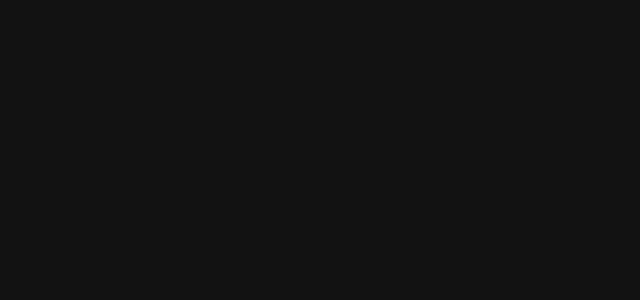
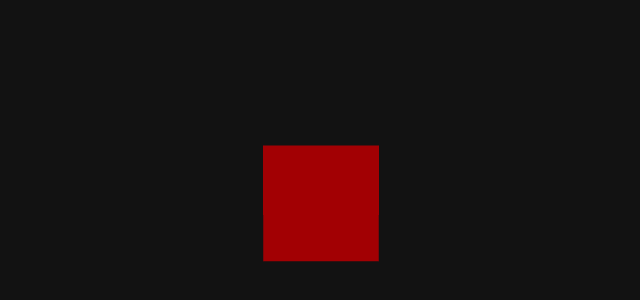
Before and after one commit to ninofiliu/my-first-3d-game-uwu, a React (Vite) app: page / in a window 1280 px wide. Shown: the part 206-506 px from the top of the page, without its empty margins (327-967 px from the left). Built offline with nearby package versions, Linux system fonts and the light colour scheme.

Commit message:
r3f setup

```diff
--- a/package.json
+++ b/package.json
@@ -10,8 +10,11 @@
     "preview": "vite preview"
   },
   "dependencies": {
+    "@react-three/fiber": "^8.13.0",
+    "@types/three": "^0.152.0",
     "react": "^18.2.0",
-    "react-dom": "^18.2.0"
+    "react-dom": "^18.2.0",
+    "three": "^0.152.2"
   },
   "devDependencies": {
     "@types/react": "^18.0.28",
--- /dev/null
+++ b/src/App.tsx
@@ -0,0 +1,21 @@
+import { useFrame } from "@react-three/fiber";
+import { useRef } from "react";
+import type { Mesh } from "three";
+import { x } from "./shorts";
+
+export const App = () => {
+  const mesh = useRef<Mesh>(null);
+  useFrame((_, delta) => {
+    x(mesh.current).rotation.x += delta;
+  });
+  return (
+    <>
+      <ambientLight />
+      <pointLight position={[10, 10, 10]} />
+      <mesh ref={mesh}>
+        <boxGeometry args={[1, 1, 1]} />
+        <meshStandardMaterial color="red" />
+      </mesh>
+    </>
+  );
+};
--- a/src/main.tsx
+++ b/src/main.tsx
@@ -1,7 +1,13 @@
 import React from "react";
 import ReactDOM from "react-dom/client";
 import "./styles.css";
+import { App } from "./App";
+import { Canvas } from "@react-three/fiber";
 
 ReactDOM.createRoot(document.getElementById("root") as HTMLElement).render(
-  <React.StrictMode />
+  <React.StrictMode>
+    <Canvas>
+      <App />
+    </Canvas>
+  </React.StrictMode>
 );
--- /dev/null
+++ b/src/shorts.ts
@@ -0,0 +1,4 @@
+export const x = <T>(x: T | null | undefined): T => {
+  if (!x) throw new Error("should not be nullish");
+  return x;
+};
--- a/src/styles.css
+++ b/src/styles.css
@@ -1,3 +1,10 @@
 :root {
   color-scheme: dark;
 }
+body {
+  overflow: hidden;
+}
+#root {
+  width: 100vw;
+  height: 100vh;
+}
```
Also changed, not shown: .eslintrc.cjs (deleted), .eslintrc.yml (added), 1 other file (tests, documents, lock files or other folders).
